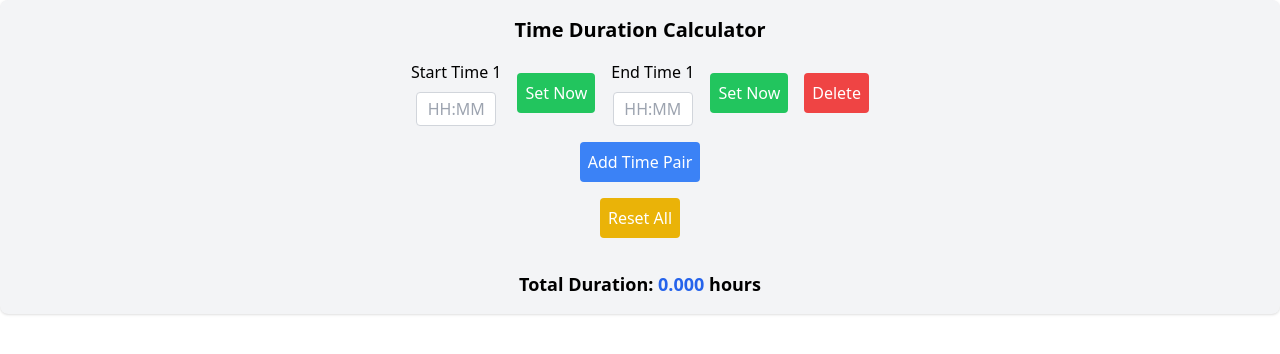
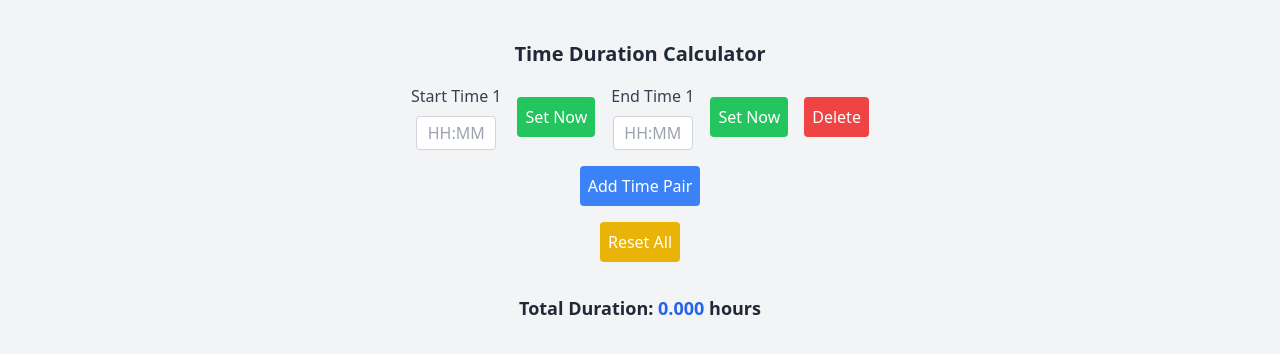
Before and after one commit to y-temp4/worktime-calc, a React (Vite) app: page / in a window 1280 px wide. Shown: the top 354 px of the page. Built offline with nearby package versions, Linux system fonts and the light colour scheme.

Commit message:
Add darkmode

```diff
--- a/src/TimeDurationCalculator.tsx
+++ b/src/TimeDurationCalculator.tsx
@@ -1,5 +1,5 @@
 import React, { useState, useEffect } from "react";
-import TimeInput from "./TimeInput"; // TimeInputのパスを適宜変更してください
+import TimeInput from "./TimeInput";
 
 interface TimePair {
   start: string;
@@ -74,7 +74,7 @@ const TimeDurationCalculator: React.FC = () => {
         let durationMinutes =
           endHours * 60 + endMinutes - (startHours * 60 + startMinutes);
         if (durationMinutes < 0) {
-          durationMinutes += 24 * 60; // 日をまたぐ場合
+          durationMinutes += 24 * 60;
         }
         totalMinutes += durationMinutes;
       });
@@ -88,8 +88,10 @@ const TimeDurationCalculator: React.FC = () => {
   }, [timePairs]);
 
   return (
-    <div className="flex flex-col items-center p-4 bg-gray-100 rounded-lg shadow">
-      <h2 className="text-xl font-bold mb-4">Time Duration Calculator</h2>
+    <div className="flex flex-col items-center py-10 px-4 bg-gray-100 dark:bg-gray-800 shadow dark:shadow-gray-700 transition-colors duration-200 min-h-screen">
+      <h2 className="text-xl font-bold mb-4 text-gray-800 dark:text-gray-100">
+        Time Duration Calculator
+      </h2>
       {timePairs.map((pair, index) => (
         <div key={index} className="flex space-x-4 mb-4 items-center">
           <TimeInput
@@ -99,7 +101,7 @@ const TimeDurationCalculator: React.FC = () => {
           />
           <button
             onClick={() => setCurrentTime(index, "start")}
-            className="p-2 bg-green-500 text-white rounded"
+            className="p-2 bg-green-500 hover:bg-green-600 dark:bg-green-600 dark:hover:bg-green-700 text-white rounded transition-colors duration-200"
           >
             Set Now
           </button>
@@ -110,13 +112,13 @@ const TimeDurationCalculator: React.FC = () => {
           />
           <button
             onClick={() => setCurrentTime(index, "end")}
-            className="p-2 bg-green-500 text-white rounded"
+            className="p-2 bg-green-500 hover:bg-green-600 dark:bg-green-600 dark:hover:bg-green-700 text-white rounded transition-colors duration-200"
           >
             Set Now
           </button>
           <button
             onClick={() => handleDeleteTimePair(index)}
-            className="p-2 bg-red-500 text-white rounded"
+            className="p-2 bg-red-500 hover:bg-red-600 dark:bg-red-600 dark:hover:bg-red-700 text-white rounded transition-colors duration-200"
           >
             Delete
           </button>
@@ -124,20 +126,22 @@ const TimeDurationCalculator: React.FC = () => {
       ))}
       <button
         onClick={handleAddTimePair}
-        className="mb-4 p-2 bg-blue-500 text-white rounded"
+        className="mb-4 p-2 bg-blue-500 hover:bg-blue-600 dark:bg-blue-600 dark:hover:bg-blue-700 text-white rounded transition-colors duration-200"
       >
         Add Time Pair
       </button>
       <button
         onClick={handleReset}
-        className="mb-4 p-2 bg-yellow-500 text-white rounded"
+        className="mb-4 p-2 bg-yellow-500 hover:bg-yellow-600 dark:bg-yellow-600 dark:hover:bg-yellow-700 text-white rounded transition-colors duration-200"
       >
         Reset All
       </button>
       <div className="mt-4">
-        <p className="text-lg font-semibold">
+        <p className="text-lg font-semibold text-gray-800 dark:text-gray-100">
           Total Duration:{" "}
-          <span className="text-blue-600">{totalDuration.toFixed(3)}</span>{" "}
+          <span className="text-blue-600 dark:text-blue-400">
+            {totalDuration.toFixed(3)}
+          </span>{" "}
           hours
         </p>
       </div>
--- a/src/TimeInput.tsx
+++ b/src/TimeInput.tsx
@@ -39,7 +39,10 @@ const TimeInput: React.FC<TimeInputProps> = ({ value, onChange, label }) => {
 
   return (
     <div className="flex flex-col items-center">
-      <label htmlFor={`${label}Input`} className="mb-2">
+      <label
+        htmlFor={`${label}Input`}
+        className="mb-2 text-gray-700 dark:text-gray-300 font-medium transition-colors duration-200"
+      >
         {label}
       </label>
       <input
@@ -49,7 +52,14 @@ const TimeInput: React.FC<TimeInputProps> = ({ value, onChange, label }) => {
         value={value}
         onChange={handleTimeChange}
         onKeyDown={handleKeyDown}
-        className="border border-gray-300 rounded px-2 py-1 text-center w-20"
+        className="border border-gray-300 dark:border-gray-600 rounded px-2 py-1 text-center w-20
+          bg-white dark:bg-gray-700
+          text-gray-800 dark:text-gray-100
+          placeholder-gray-400 dark:placeholder-gray-500
+          focus:border-blue-500 dark:focus:border-blue-400
+          focus:ring-1 focus:ring-blue-500 dark:focus:ring-blue-400
+          focus:outline-none
+          transition-colors duration-200"
         placeholder="HH:MM"
         maxLength={5}
       />
```
